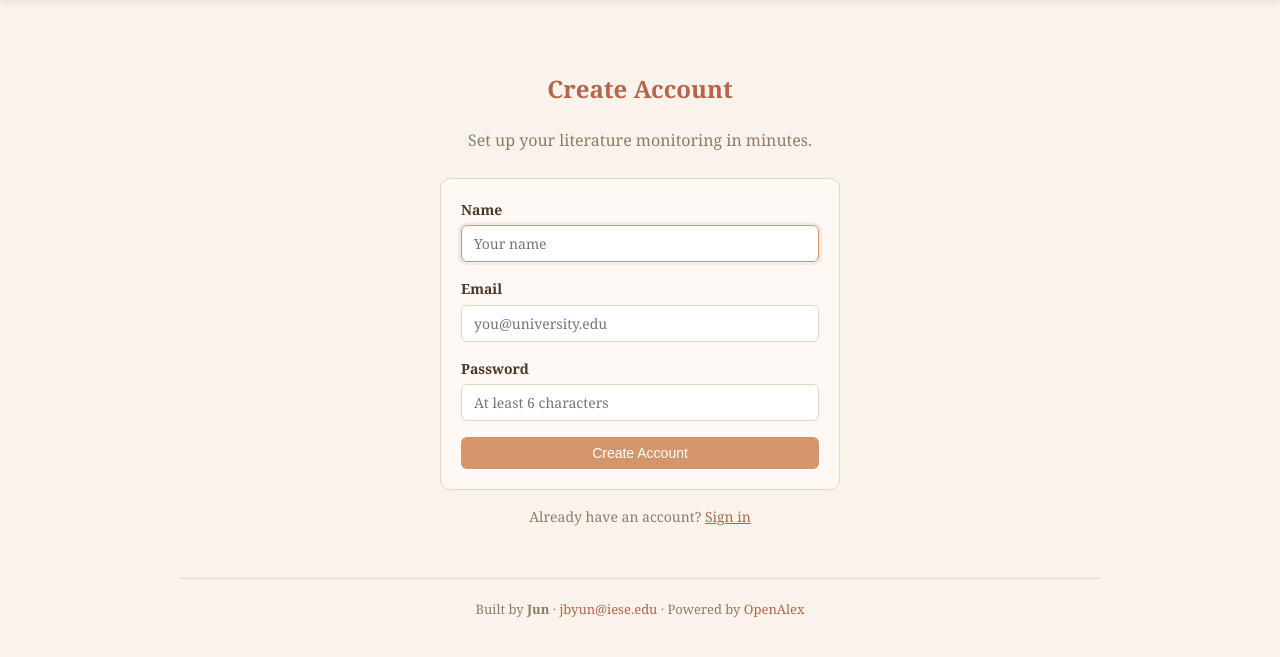
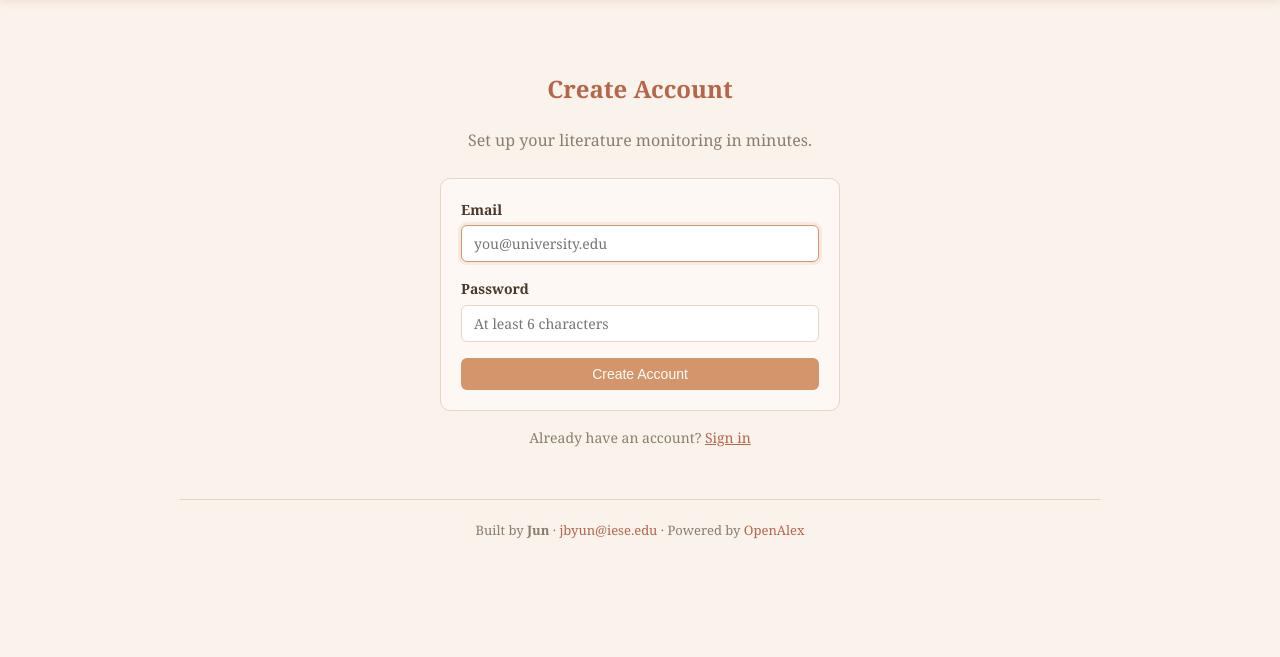
Before and after one commit to junishka/literature-monitor, a Flask app: page /register in a window 1280 px wide. Shown: the part 57-714 px from the top of the page. Run offline with Flask 3, Linux system fonts and the light colour scheme; some libraries are stand-ins or nearby versions.

Commit message:
Remove name field from registration — just email + password
Co-Authored-By: Claude Opus 4.6 (1M context) <noreply@anthropic.com>

```diff
--- a/templates/register.html
+++ b/templates/register.html
@@ -8,12 +8,8 @@
 
   <form method="post" class="card">
     <div class="form-group">
-      <label for="name">Name</label>
-      <input type="text" id="name" name="name" placeholder="Your name" autofocus>
-    </div>
-    <div class="form-group">
       <label for="email">Email</label>
-      <input type="email" id="email" name="email" required placeholder="you@university.edu">
+      <input type="email" id="email" name="email" required placeholder="you@university.edu" autofocus>
     </div>
     <div class="form-group">
       <label for="password">Password</label>
```
